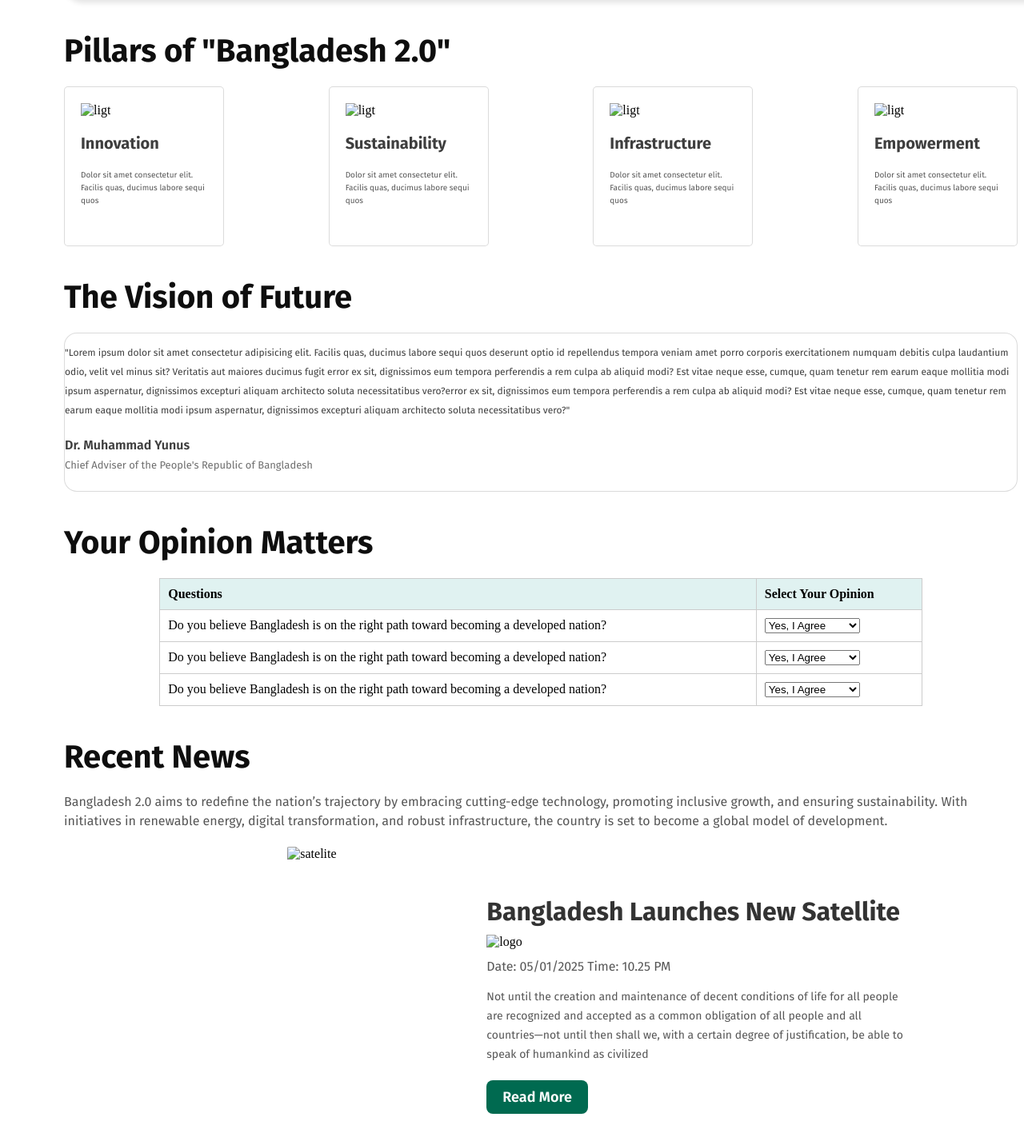
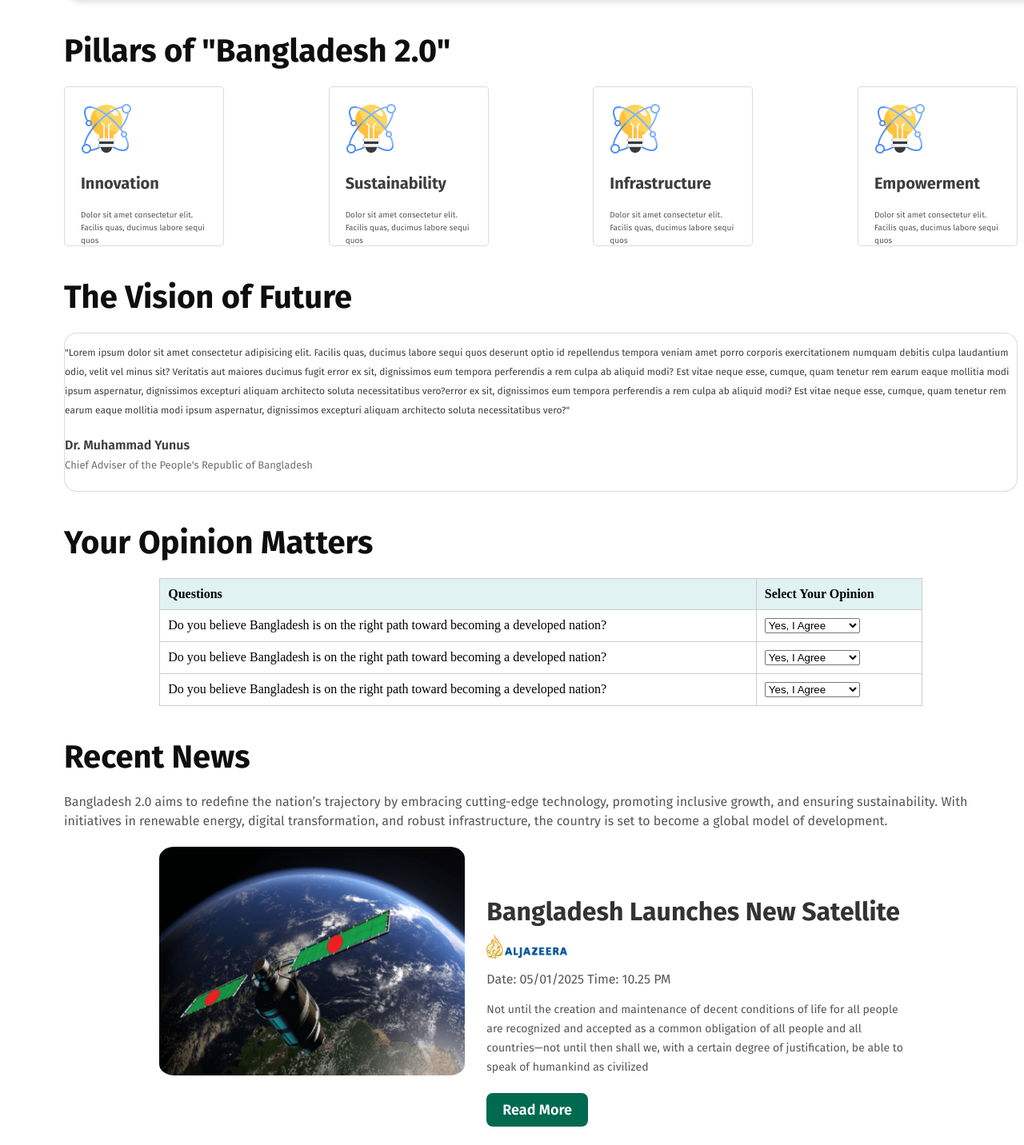
Before and after one commit to Naharamina/Programming-Hero-Assignment-1, a plain HTML site: page index.html in a window 1280 px wide. Shown: the part 806-2238 px from the top of the page at 80% size. Drawn offline with Linux system fonts and the light colour scheme; a web font is replaced by a local one.

Commit message:
Update index.html

```diff
--- a/index.html
+++ b/index.html
@@ -27,7 +27,7 @@
               <button>Explore New Bangladesh</button>
             </div>
             <div class="graphic">
-              <img src="./assets/hero.png" alt="">
+              <img src="./hero.png" alt="">
             </div>
           </div>
 
@@ -35,25 +35,25 @@
 
           <div class="card-container">
             <div class="card">
-                <img src="./assets/card-icon.png" alt="ligt">
+                <img src="./card-icon.png" alt="ligt">
                 <h3>Innovation</h3>
                 <p>Dolor sit amet consectetur elit. Facilis quas, ducimus labore sequi quos </p>
             </div>
 
             <div class="card">
-                <img src="./assets/card-icon.png" alt="ligt">
+                <img src="./card-icon.png" alt="ligt">
                 <h3>Sustainability</h3>
                 <p>Dolor sit amet consectetur elit. Facilis quas, ducimus labore sequi quos </p>
             </div>
 
             <div class="card">
-                <img src="./assets/card-icon.png" alt="ligt">
+                <img src="./card-icon.png" alt="ligt">
                 <h3>Infrastructure</h3>
                 <p>Dolor sit amet consectetur elit. Facilis quas, ducimus labore sequi quos </p>
             </div>
 
             <div class="card">
-                <img src="./assets/card-icon.png" alt="ligt">
+                <img src="./card-icon.png" alt="ligt">
                 <h3>Empowerment</h3>
                 <p>Dolor sit amet consectetur elit. Facilis quas, ducimus labore sequi quos </p>
             </div>
@@ -124,12 +124,12 @@
 
         <div class="recent-container">
             <div class="satelite-image">
-                <img src="./assets/satelite.png" alt="satelite">
+                <img src="./satelite.png" alt="satelite">
             </div>
             <div class="recent-content">
                 <h4>Bangladesh Launches New Satellite</h4>
                 <div class="logo">
-                    <img src="./assets/al-jazeera.png" alt="logo">
+                    <img src="./al-jazeera.png" alt="logo">
 
                 </div>
                 <div class="date-time">
@@ -152,7 +152,7 @@
             <div class="recent-2nd-content">
                 <h4>Bangladesh Launches New Satellite</h4>
                 <div class="logo">
-                    <img src="./assets/al-jazeera.png" alt="logo">
+                    <img src="./al-jazeera.png" alt="logo">
 
                 </div>
                 <div class="date-time">
@@ -164,7 +164,7 @@
             </div>
 
             <div class="satelite-image">
-                <img src="./assets/satelite.png" alt="satelite">
+                <img src="./satelite.png" alt="satelite">
             </div>
 
 
```
